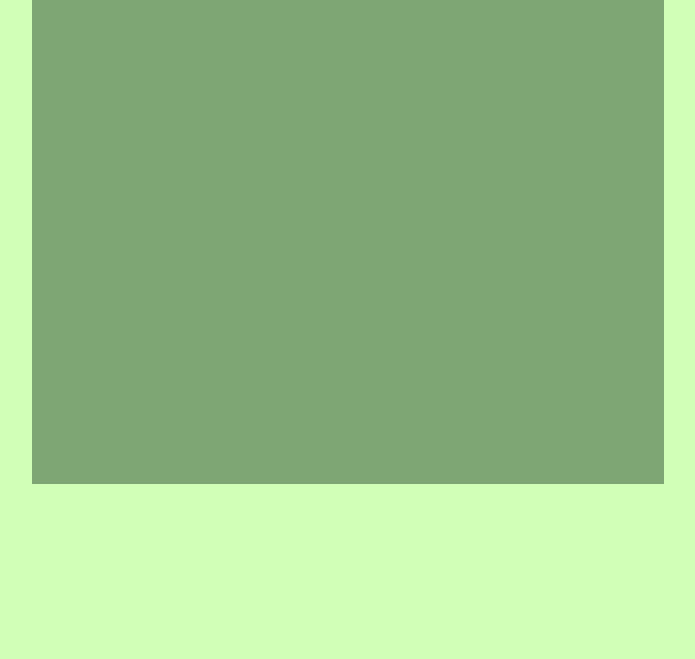
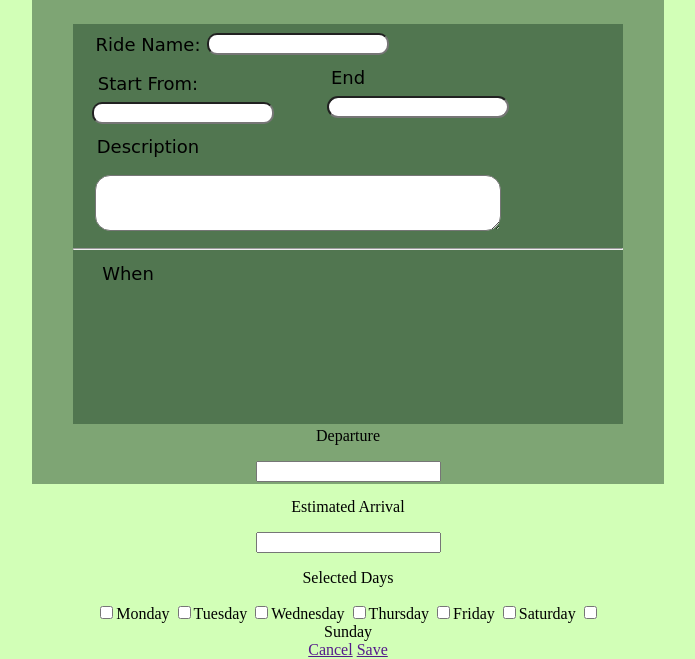
Before and after one commit to wvasqueza/TicoRides, a plain HTML site: page Rides.html in a window 1280 px wide. Shown: the part 173-832 px from the top of the page, without its empty margins (292-987 px from the left). Before the commit the page ends 800 px from the top, so only its background shows below. Drawn offline with Linux system fonts and the light colour scheme.

Commit message:
Update Rides.html
Se mejora la ventana de edicion y adicion de  la ventana de rides

```diff
--- a/Rides.html
+++ b/Rides.html
@@ -15,7 +15,37 @@
             <a type="button" class="btnsMenu" href="Settings.html">Settings</a>
         </div>
         <h1 class ="title">Rides</h1>
-        <a href="" class="subtitle">Rides ></a>
+        <a href="" class="subtitle">Rides ></a><br><br>
+        <div align="center" class="tablediv">
+            <p class="RideName">Ride Name:</p>
+            <input type="text"class="RideNameTextbox">
+            <p class="StartDate">Start From:</p>
+            <input type="text" class="StartDateTextbox">
+            <p class="EndDate">End</p>
+            <input type="text"class="EndTextbox">
+            <p class="Description">Description</p>
+            <textarea rows="4" class="Descriptionbox"></textarea>
+            <hr/>
+            <p class="when">When</p>
+            <div>
+                <p class="">Departure</p>
+                <input type="text">
+                <p>Estimated Arrival</p>
+                <input type="text">
+            </div>
+            <div>
+                <p>Selected Days</p>
+                <input type="checkbox" value="Monday">Monday
+                <input type="checkbox" value="Tuesday">Tuesday
+                <input type="checkbox" value="Wednesday">Wednesday
+                <input type="checkbox" value="Thursday">Thursday
+                <input type="checkbox" value="Friday">Friday
+                <input type="checkbox" value="Saturday">Saturday
+                <input type="checkbox" value="Sunday">Sunday
+            </div>
+            <a href=""typo="button">Cancel</a>
+            <a href=""typo="button">Save</a>
+        </div>
     </div>
 </body>
 </html>
```
